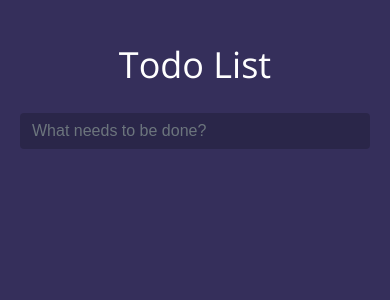
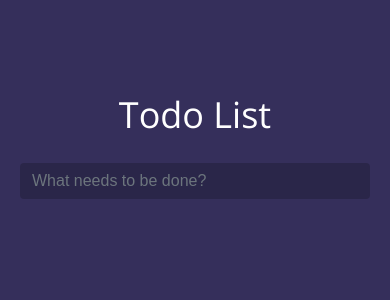
Before and after one commit to AntoninaPavlova/Vu3-ToDo, a Vue app: page / in a window 390 px wide. Shown: the top 300 px of the page. Built offline with nearby package versions, Linux system fonts and the light colour scheme.

Commit message:
Changed the background of notifications.

```diff
--- a/src/App.vue
+++ b/src/App.vue
@@ -22,4 +22,10 @@ import { RouterView } from 'vue-router';
   box-sizing: border-box;
   overflow: hidden;
 }
+
+@media (max-width: 991.98px) {
+  .app-wrapper {
+    padding: 90px 20px;
+  }
+}
 </style>
--- a/src/assets/main.css
+++ b/src/assets/main.css
@@ -32,3 +32,8 @@ button {
   border: none;
   outline: none;
 }
+
+.Vue-Toastification__toast--success {
+  background-color: #3857D3!important;
+  color: #fff;
+}
--- a/src/components/general/TaskItem.vue
+++ b/src/components/general/TaskItem.vue
@@ -23,7 +23,7 @@ const completedTask = () => {
   <li class="app-task">
     <input type="checkbox" class="app-task__checkbox" @change="completedTask" :class="{ checked: completed }" />
     <span class="app-task__text">{{ taskText }}</span>
-    <div @click="deleteTask" class="app-task___delete" :class="{ 'app-task____delete': true, inactive: !completed }">
+    <div @click="deleteTask" class="app-task___delete" :class="{ inactive: !completed }">
       <svg
         xmlns="http://www.w3.org/2000/svg"
         x="0px"
```
